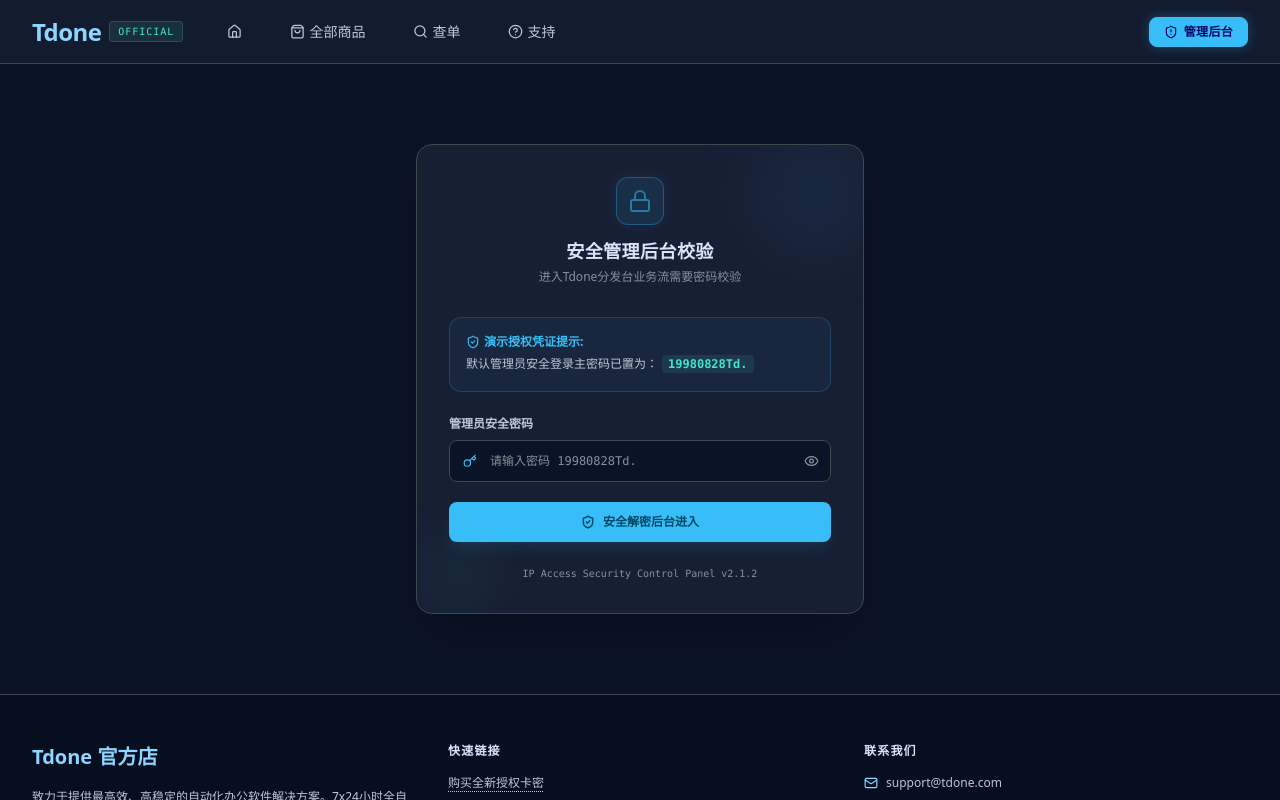
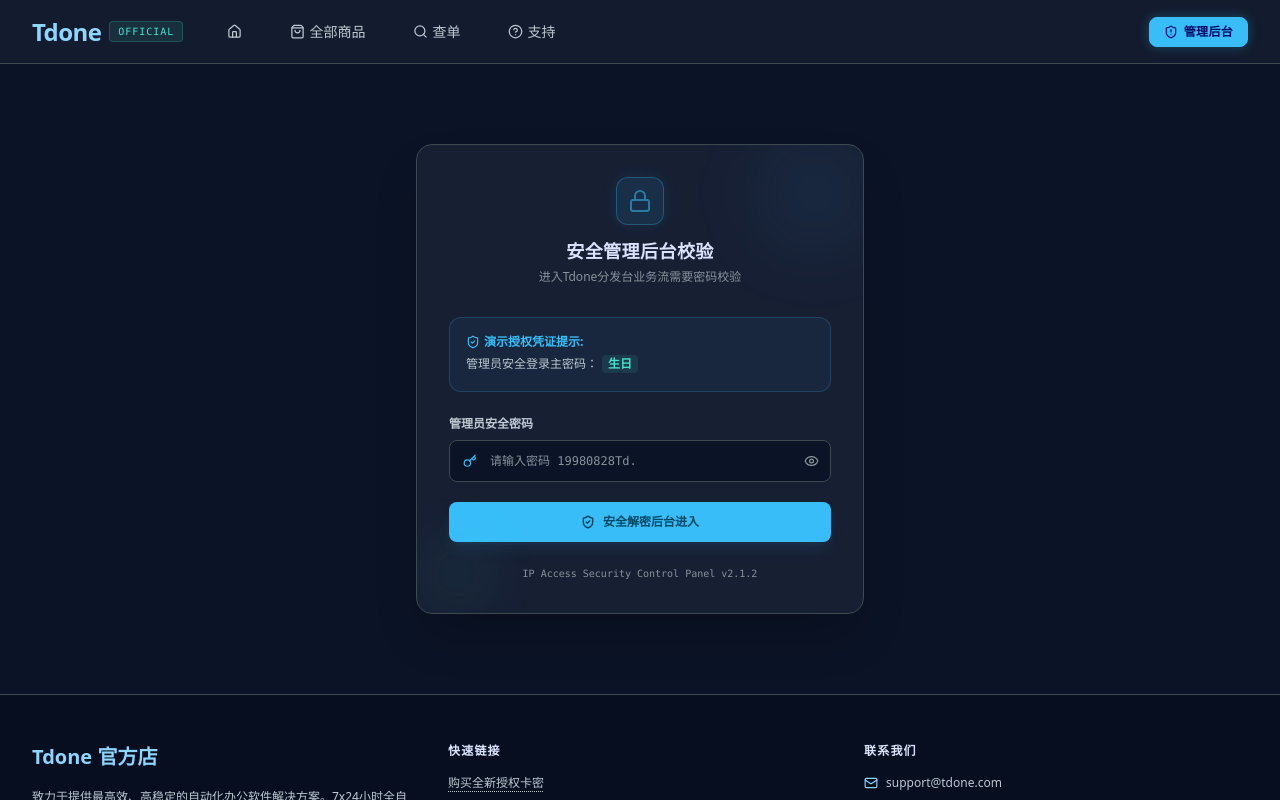
Before and after one commit to theone08/kami, a React (Vite) app: page / in a window 1280 px wide. Both pictures are taken after a click on the button "管理后台". Shown: the top 800 px of the page. Built offline with nearby package versions, Linux system fonts and the light colour scheme.

Commit message:
Update AdminLoginView.tsx

```diff
--- a/src/components/AdminLoginView.tsx
+++ b/src/components/AdminLoginView.tsx
@@ -68,9 +68,9 @@
             演示授权凭证提示:
           </p>
           <p className="leading-relaxed">
-            默认管理员安全登录主密码已置为：
+            管理员安全登录主密码：
             <span className="text-[#45e3ce] font-bold font-mono px-1.5 py-0.5 bg-[#45e3ce]/10 rounded ml-1 select-all">
-              19980828Td.
+              生日
             </span>
           </p>
         </div>
```
